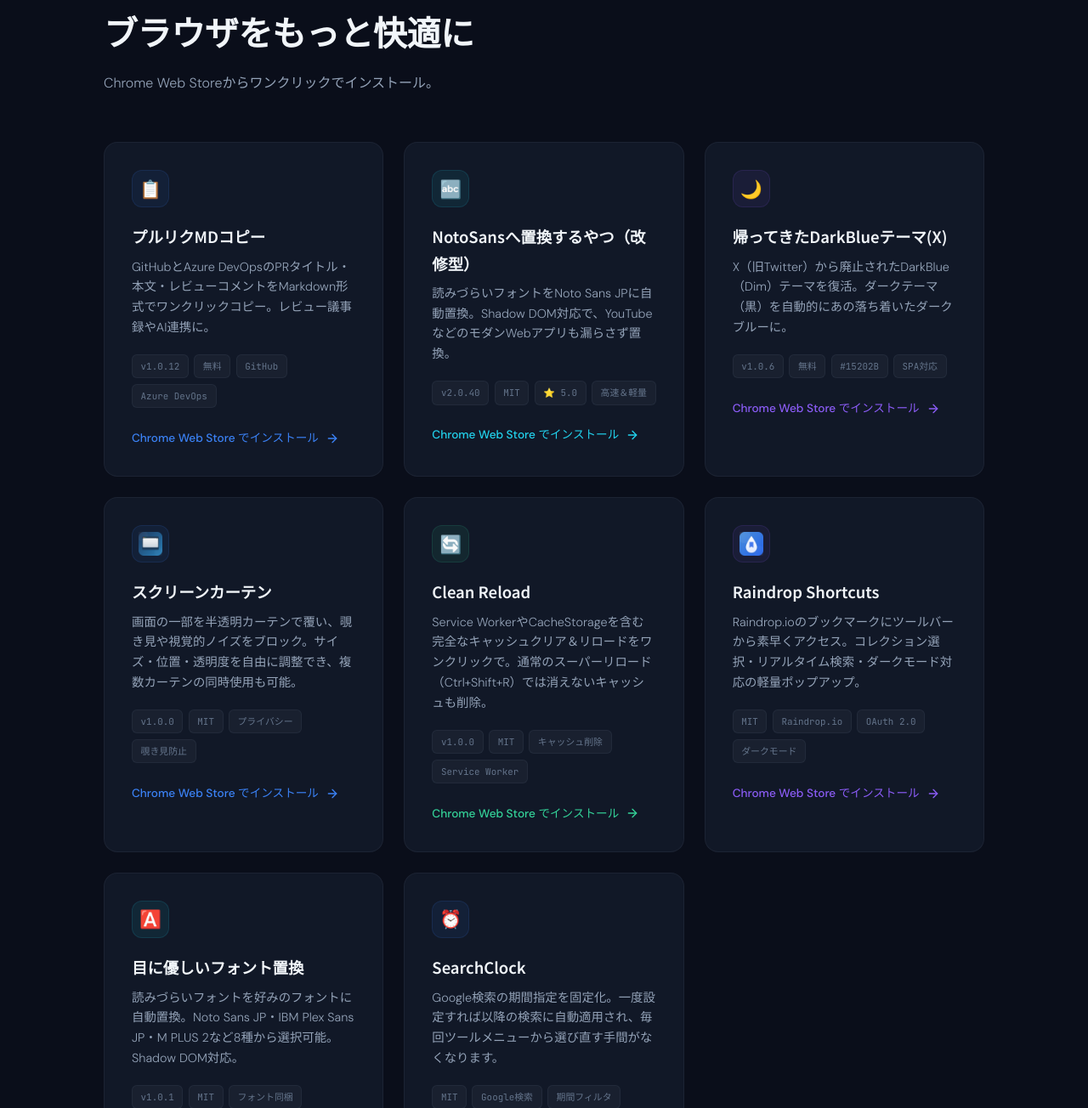
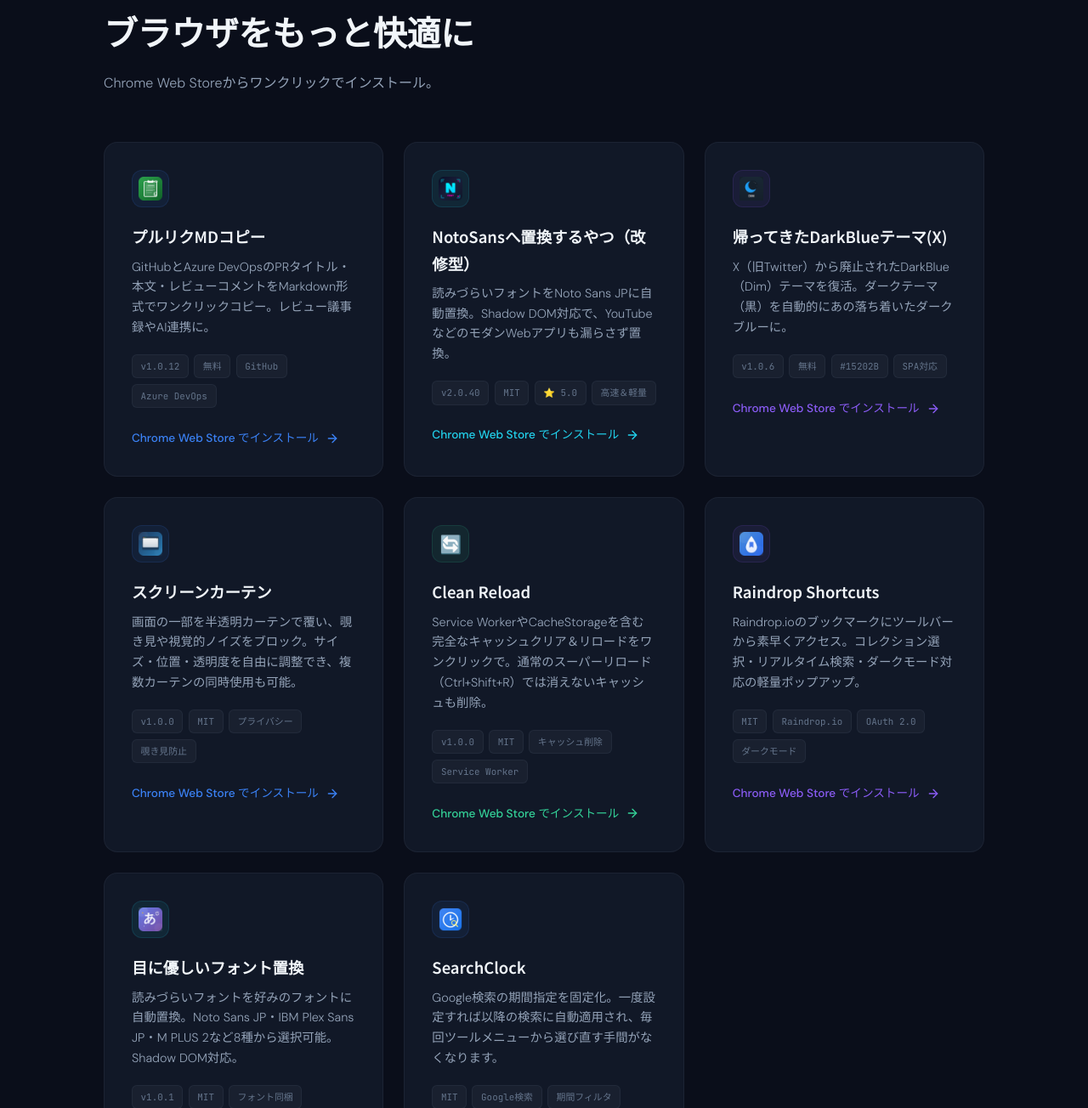
Before and after one commit to 1llum1n4t1s/1llum1n4t1s.github.io, a plain HTML site: page index.html in a window 1280 px wide. Shown: the part 1036-2340 px from the top of the page at 85% size. Drawn offline with Linux system fonts and the light colour scheme.

Commit message:
feat: Chrome拡張機能5つのアイコンを絵文字から実際のアイコン画像に差し替え

```diff
--- a/index.html
+++ b/index.html
@@ -787,7 +787,7 @@
 
         <div class="app-grid">
           <div class="app-card" data-accent="blue">
-            <div class="card-icon">📋</div>
+            <div class="card-icon"><img src="images/pullreq-md-icon.png" alt="プルリクMDコピー"></div>
             <div class="card-name">プルリクMDコピー</div>
             <div class="card-desc">GitHubとAzure DevOpsのPRタイトル・本文・レビューコメントをMarkdown形式でワンクリックコピー。レビュー議事録やAI連携に。</div>
             <div class="card-tags">
@@ -803,7 +803,7 @@
           </div>
 
           <div class="app-card" data-accent="cyan">
-            <div class="card-icon">🔤</div>
+            <div class="card-icon"><img src="images/notosans-icon.png" alt="NotoSansへ置換するやつ"></div>
             <div class="card-name">NotoSansへ置換するやつ（改修型）</div>
             <div class="card-desc">読みづらいフォントをNoto Sans JPに自動置換。Shadow DOM対応で、YouTubeなどのモダンWebアプリも漏らさず置換。</div>
             <div class="card-tags">
@@ -819,7 +819,7 @@
           </div>
 
           <div class="app-card" data-accent="purple">
-            <div class="card-icon">🌙</div>
+            <div class="card-icon"><img src="images/darkblue-icon.png" alt="帰ってきたDarkBlueテーマ(X)"></div>
             <div class="card-name">帰ってきたDarkBlueテーマ(X)</div>
             <div class="card-desc">X（旧Twitter）から廃止されたDarkBlue（Dim）テーマを復活。ダークテーマ（黒）を自動的にあの落ち着いたダークブルーに。</div>
             <div class="card-tags">
@@ -883,7 +883,7 @@
           </div>
 
           <div class="app-card" data-accent="cyan">
-            <div class="card-icon">🅰️</div>
+            <div class="card-icon"><img src="images/replace-font-select-icon.png" alt="目に優しいフォント置換"></div>
             <div class="card-name">目に優しいフォント置換</div>
             <div class="card-desc">読みづらいフォントを好みのフォントに自動置換。Noto Sans JP・IBM Plex Sans JP・M PLUS 2など8種から選択可能。Shadow DOM対応。</div>
             <div class="card-tags">
@@ -899,7 +899,7 @@
           </div>
 
           <div class="app-card" data-accent="blue">
-            <div class="card-icon">⏰</div>
+            <div class="card-icon"><img src="images/searchclock-icon.png" alt="SearchClock"></div>
             <div class="card-name">SearchClock</div>
             <div class="card-desc">Google検索の期間指定を固定化。一度設定すれば以降の検索に自動適用され、毎回ツールメニューから選び直す手間がなくなります。</div>
             <div class="card-tags">
```
Also changed, not shown: images/darkblue-icon.png (added), images/notosans-icon.png (added), images/pullreq-md-icon.png (added), images/replace-font-select-icon.png (added), images/searchclock-icon.png (added).
